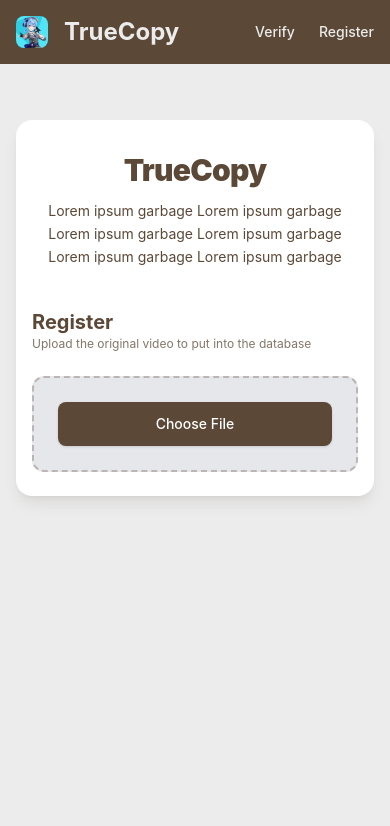
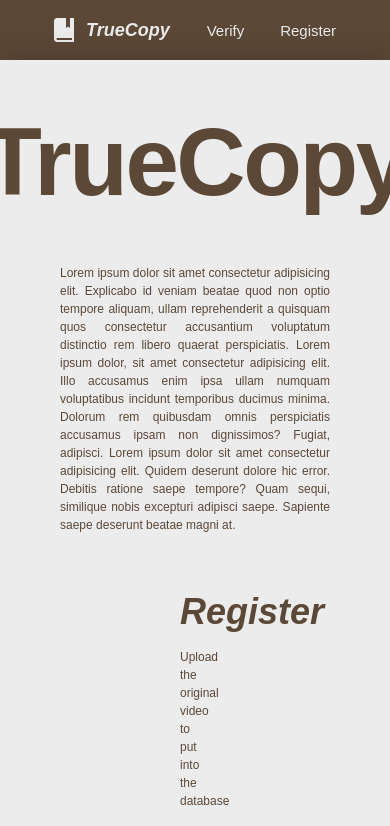
Before and after one commit to TwinLabs-Development/TrueCopy, a React (Vite) app in the folder frontend/: page / in a window 390 px wide. Shown: the top 826 px of the page. Built offline with nearby package versions, Linux system fonts and the light colour scheme.

Commit message:
Overhaul main/register page to match Figma prototype; add responsive scaling with clamp()

```diff
--- a/frontend/src/App.tsx
+++ b/frontend/src/App.tsx
@@ -1,39 +1,39 @@
-import './index.css';
-import { useState } from 'react';
-import Header from './assets/Header';
-import Body from './assets/Body';
+import "./index.css";
+import { useState } from "react";
+import Header from "./assets/Header";
+import Body from "./assets/Body";
 
 function App() {
   const [selectedFile, setSelectedFile] = useState<File | null>(null);
   const [isUploading, setIsUploading] = useState(false);
-  const [uploadStatus, setUploadStatus] = useState('');
+  const [uploadStatus, setUploadStatus] = useState("");
   const [frames, setFrames] = useState<string[]>([]);
 
   const handleFileChange = (e: React.ChangeEvent<HTMLInputElement>) => {
     if (e.target.files && e.target.files.length > 0) {
       setSelectedFile(e.target.files[0]);
-      setUploadStatus('');
+      setUploadStatus("");
       setFrames([]);
     }
   };
 
-  const handleSubmit = async (e : React.FormEvent) => {
+  const handleSubmit = async (e: React.FormEvent) => {
     e.preventDefault();
 
     if (!selectedFile) {
-      setUploadStatus('Please select a file first.');
+      setUploadStatus("Please select a file first.");
       return;
     }
 
     const formData = new FormData();
-    formData.append('file', selectedFile);
+    formData.append("file", selectedFile);
 
     try {
-      setUploadStatus('Uploading and extracting frames...');
+      setUploadStatus("Uploading and extracting frames...");
       setIsUploading(true);
 
-      const response = await fetch('http://localhost:8000/video', {
-        method: 'POST',
+      const response = await fetch("http://localhost:8000/video", {
+        method: "POST",
         body: formData,
       });
 
@@ -44,10 +44,10 @@ function App() {
       const result = await response.json();
       setUploadStatus(`Success! Extracted ${result.frames.length} frames.`);
       setFrames(result.frames);
-      console.log('Result: ', result);
+      console.log("Result: ", result);
     } catch (error) {
       console.error(error);
-      setUploadStatus('Upload failed. Check backend terminal for details.');
+      setUploadStatus("Upload failed. Check backend terminal for details.");
     } finally {
       setIsUploading(false);
     }
@@ -55,12 +55,13 @@ function App() {
 
   return (
     <>
-      <div className="flex flex-col gap-6">
-        <Header />
-        <Body />
-      </div>
+      <Header />
+      <Body />
     </>
   );
+
+  // yo wtf is this? vvvvv -diego
+
   //   <div className="flex flex-col justify-center items-center min-h-screen gap-4 p-4">
   //     <header className="text-center">
   //       <h1 className="font-bold text-4xl">TrueCopy</h1>
--- a/frontend/src/assets/Body.tsx
+++ b/frontend/src/assets/Body.tsx
@@ -1,31 +1,45 @@
+import noteIcon from "./note.svg";
+
 export default function Body() {
   return (
-    <main className="w-full px-4 py-8 sm:px-6 lg:px-8">
-      <div className="mx-auto max-w-4xl overflow-hidden rounded-2xl bg-white shadow-lg shadow-speed/10">
-        <div className="flex flex-col items-center justify-center gap-3 px-6 pt-8 pb-4 text-center sm:px-10 sm:pt-10">
-          <h1 className="text-3xl font-black tracking-tight text-speed sm:text-5xl md:text-6xl">
+    <main className="flex flex-col min-h-screen w-full max-w-7xl mx-auto">
+      {/* MAIN CONTAINER */}
+      <div className="drop-shadow-glow flex flex-col flex-1 bg-beige1 px-20 gap-20">
+        {/* SECTION 1 */}
+        <div className="flex flex-col items-center justify-center text-center">
+          <h1 className="py-10 text-[8rem] font-extrabold tracking-tight">
             TrueCopy
           </h1>
-          <p className="max-w-xl text-sm leading-relaxed text-speed sm:text-base">
-            Lorem ipsum garbage Lorem ipsum garbage Lorem ipsum garbage Lorem ipsum garbage Lorem ipsum garbage Lorem ipsum garbage
+
+          <p className="text-justify">
+            Lorem ipsum dolor sit amet consectetur adipisicing elit. Explicabo
+            id veniam beatae quod non optio tempore aliquam, ullam reprehenderit
+            a quisquam quos consectetur accusantium voluptatum distinctio rem
+            libero quaerat perspiciatis. Lorem ipsum dolor, sit amet consectetur
+            adipisicing elit. Illo accusamus enim ipsa ullam numquam
+            voluptatibus incidunt temporibus ducimus minima. Dolorum rem
+            quibusdam omnis perspiciatis accusamus ipsam non dignissimos?
+            Fugiat, adipisci. Lorem ipsum dolor sit amet consectetur adipisicing
+            elit. Quidem deserunt dolore hic error. Debitis ratione saepe
+            tempore? Quam sequi, similique nobis excepturi adipisci saepe.
+            Sapiente saepe deserunt beatae magni at.
           </p>
         </div>
 
-        <div className="flex flex-col gap-6 px-4 py-6 sm:px-10 sm:pb-10">
-          <div>
-            <h2 className="text-xl font-bold text-speed sm:text-2xl">Register</h2>
-            <p className="text-xs text-speed/75 sm:text-sm">
-              Upload the original video to put into the database
-            </p>
-          </div>
+        {/* SECTION 2 */}
+        <div className="flex flex-col px-40 gap-6">
+          <h2 className="text-5xl font-semibold italic">Register</h2>
+          <p>Upload the original video to put into the database</p>
 
-          <div className="rounded-xl border-2 border-dashed border-speed/30 bg-gray-200 p-6 text-center transition hover:border-[#5b4837]/40 sm:p-10">
-            <div className="mx-auto flex max-w-xs cursor-pointer flex-col items-center justify-center rounded-lg bg-speed py-3 px-4 text-sm font-medium text-white shadow-sm hover:bg-speed/20 hover:text-speed transition">
-              Choose File
+          {/* FILE UPLOAD CONTAINER */}
+          <div className="rounded-xl border-[0.3rem] border-dashed border-gray2 bg-gray1 text-center py-30 transition-all">
+            <div className="drop-shadow-lg grid grid-cols-[auto_1fr_auto] items-center mx-auto max-w-xs cursor-pointer rounded-lg bg-beige5 text-beige1 py-3 px-4 text-sm font-medium transition-all duration-300 ease-out hover:opacity-80">
+              <img className="w-6 h-6" src={noteIcon} alt="" />
+              <p className="justify-self-center">Choose File</p>
+              <div className="w-6" />
             </div>
           </div>
         </div>
-
       </div>
     </main>
   );
--- a/frontend/src/assets/Header.tsx
+++ b/frontend/src/assets/Header.tsx
@@ -1,21 +1,36 @@
-import logo from './suisei.png'
-
+import logo from "./book.svg";
 
 export default function Header() {
-    return <>
-        <header className="bg-speed p-4">
-            <div className="max-w-5xl mx-auto flex flex-row items-center justify-between">
-                <div className="flex flex-row items-center gap-4">
-                    <img src={logo} className='rounded-lg h-8 w-auto object-contain' />
-                    <h1 className="text-2xl font-bold text-wallahi leading-none">TrueCopy</h1>
-                </div>
+  return (
+    <>
+      <header className="drop-shadow-lg bg-beige5 text-beige1 p-6">
+        <div className="mx-auto grid grid-cols-[auto_1fr_auto] items-center px-12">
+          {/* LEFT SIDE*/}
+          <div className="flex flex-row items-center gap-4">
+            <img src={logo} className="h-8 w-auto object-contain" />
+            <h1 className="text-2xl font-black italic leading-none">
+              TrueCopy
+            </h1>
+          </div>
 
-                <div className="flex flex-row items-center gap-6 text-[#ececec] text-sm font-medium">
-                    <button type="button" className="text-wallahi">Verify</button>
-                    <button type="button" className="text-wallahi">Register</button>
-                </div>
-            </div>
-
-        </header>
+          {/* RIGHT SIDE */}
+          <div className="justify-end flex flex-row text-xl items-center gap-12 font-medium">
+            <button
+              type="button"
+              className="cursor-pointer transition-all duration-300 ease-out hover:scale-110 hover:opacity-80 active:scale-95"
+            >
+              {/* placeholders, idk why i put an anchor tag, just incase it switches tabs? */}
+              <a href="#">Verify</a>
+            </button>
+            <button
+              type="button"
+              className="cursor-pointer transition-all duration-300 ease-out hover:scale-110 hover:opacity-80 active:scale-95"
+            >
+              <a href="#">Register</a>
+            </button>
+          </div>
+        </div>
+      </header>
     </>
+  );
 }
--- a/frontend/src/index.css
+++ b/frontend/src/index.css
@@ -1,10 +1,35 @@
 @import "tailwindcss";
+@import url('https://fonts.googleapis.com/css2?family=Montserrat:ital,wght@0,495;1,495&display=swap');
+
+html {
+  font-size: clamp(12px, calc(100vw / 120), 24px);
+}
 
 body {
-    background-color: #ececec;
+    font-family: 'Montserrat', sans-serif;
+    background-color: var(--color-beige3);
+    color: var(--color-beige5);
+
+    background-image: radial-gradient(var(--color-beige4) 0.125rem, transparent 0.0625rem);
+    background-size: 1.25rem 1.25rem;
+
+    margin: 0;
+    padding: 0;
 }
 
 @theme {
-    --color-wallahi: #ececec;
-    --color-speed: #5b4837;
+    /* MAIN COLOR PALETTE, 1-LIGHTEST 5-DARKEST */
+    --color-beige1: #ececec;
+    --color-beige2: #d6cfc7;
+    --color-beige3: #c0af9f;
+    --color-beige4: #aa8f7a;
+    --color-beige5: #5b4837;
+
+    /* FOR GREYED OUT AREAS */
+    --color-gray1: #D3D3D3;
+    --color-gray2: #BDB7B2;
+
+    --drop-shadow-glow: 0 0 1.25rem rgba(14, 11, 8, 0.25);
+
+    --font-sans: 'Montserrat', sans-serif;
 }
```
Also changed, not shown: frontend/src/assets/book.svg (added), frontend/src/assets/note.svg (added).
